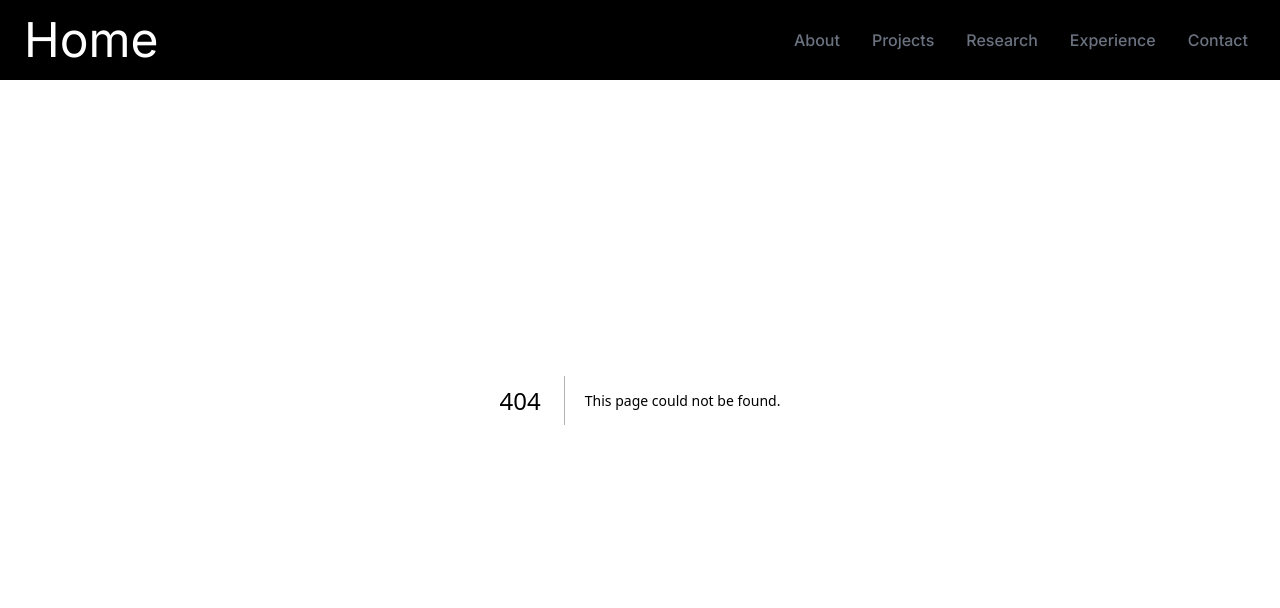
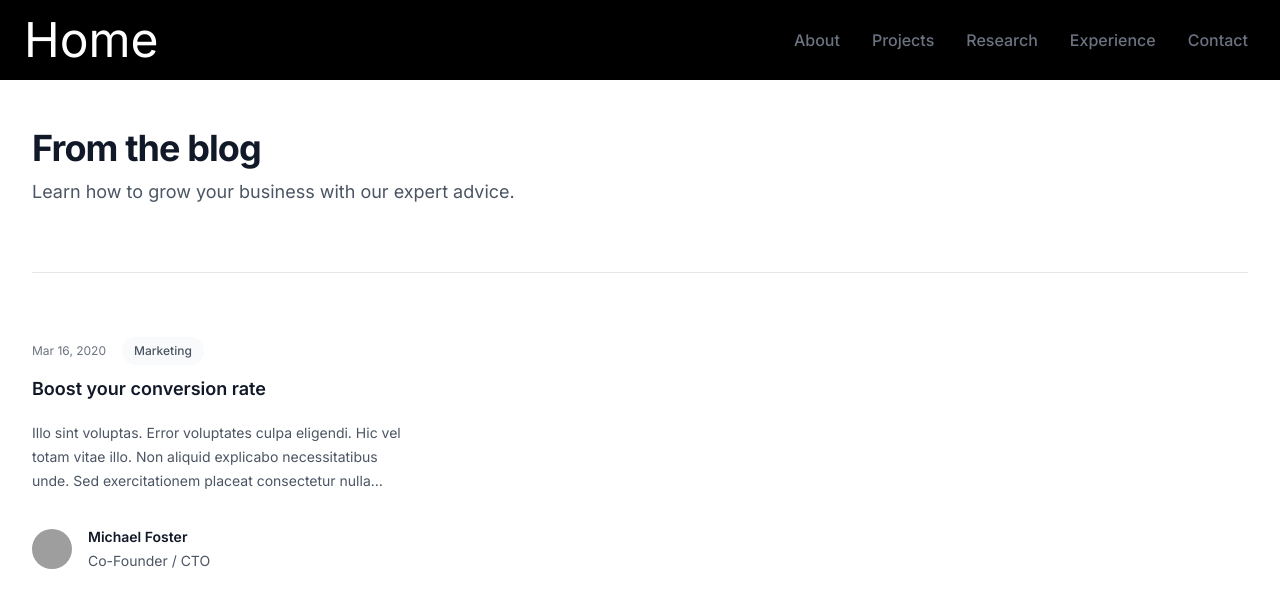
Before and after one commit to huynh-kyle23/personalWeb, a Next.js app: page /research in a window 1280 px wide. Before the commit this address had no page. Shown: the top 608 px of the page. Built offline with nearby package versions, Linux system fonts and the light colour scheme; grey boxes are pictures that could not be loaded.

Commit message:
Added routing to research page.

```diff
--- /dev/null
+++ b/app/research/page.tsx
@@ -0,0 +1,12 @@
+import React from 'react';
+import ResearchSection from "../../components/research_content"
+
+const Research = () => {
+    return (
+        <main className="flex min-h-screen flex-col items-center justify-between p-25">
+        <ResearchSection/>
+      </main>
+    );
+};
+
+export default Research;
--- a/components/Navbar.js
+++ b/components/Navbar.js
@@ -17,7 +17,7 @@ const Navbar = () => {
         <div className="flex justify-between items-center w-full h-20 px-4 text-white bg-black fixed top-0 left-0 z-50">
             <div>
                 <h1 className="text-5xl font-signature ml-2">
-                    <a className="link-underline link-underline-black" href="" target="_blank" rel="noreferrer">
+                    <a className="link-underline link-underline-black" href="/" rel="noreferrer">
                         Home
                     </a>
                 </h1>
--- /dev/null
+++ b/components/research_content.js
@@ -0,0 +1,74 @@
+"use client";
+const posts = [
+    {
+        id: 1,
+        title: 'Boost your conversion rate',
+        href: '#',
+        description:
+            'Illo sint voluptas. Error voluptates culpa eligendi. Hic vel totam vitae illo. Non aliquid explicabo necessitatibus unde. Sed exercitationem placeat consectetur nulla deserunt vel. Iusto corrupti dicta.',
+        date: 'Mar 16, 2020',
+        datetime: '2020-03-16',
+        category: { title: 'Marketing', href: '#' },
+        author: {
+            name: 'Michael Foster',
+            role: 'Co-Founder / CTO',
+            href: '#',
+            imageUrl:
+                'https://images.unsplash.com/photo-1519244703995-f4e0f30006d5?ixlib=rb-1.2.1&ixid=eyJhcHBfaWQiOjEyMDd9&auto=format&fit=facearea&facepad=2&w=256&h=256&q=80',
+        },
+    },
+    // More posts...
+]
+
+export default function ResearchSection() {
+    return (
+        <div className="bg-white py-24 min-h-screen sm:py-32">
+            <div className="mx-auto max-w-7xl px-6 lg:px-8 w-full">
+                <div className="mx-auto max-w-2xl lg:mx-0">
+                    <h2 className="text-3xl font-bold tracking-tight text-gray-900 sm:text-4xl">From the blog</h2>
+                    <p className="mt-2 text-lg leading-8 text-gray-600">
+                        Learn how to grow your business with our expert advice.
+                    </p>
+                </div>
+                <div className="mx-auto mt-10 grid max-w-2xl grid-cols-1 gap-x-8 gap-y-16 border-t border-gray-200 pt-10 sm:mt-16 sm:pt-16 lg:mx-0 lg:max-w-none lg:grid-cols-3">
+                    {posts.map((post) => (
+                        <article key={post.id} className="flex max-w-xl flex-col items-start justify-between">
+                            <div className="flex items-center gap-x-4 text-xs">
+                                <time dateTime={post.datetime} className="text-gray-500">
+                                    {post.date}
+                                </time>
+                                <a
+                                    href={post.category.href}
+                                    className="relative z-10 rounded-full bg-gray-50 px-3 py-1.5 font-medium text-gray-600 hover:bg-gray-100"
+                                >
+                                    {post.category.title}
+                                </a>
+                            </div>
+                            <div className="group relative">
+                                <h3 className="mt-3 text-lg font-semibold leading-6 text-gray-900 group-hover:text-gray-600">
+                                    <a href={post.href}>
+                                        <span className="absolute inset-0" />
+                                        {post.title}
+                                    </a>
+                                </h3>
+                                <p className="mt-5 line-clamp-3 text-sm leading-6 text-gray-600">{post.description}</p>
+                            </div>
+                            <div className="relative mt-8 flex items-center gap-x-4">
+                                <img alt="" src={post.author.imageUrl} className="h-10 w-10 rounded-full bg-gray-50" />
+                                <div className="text-sm leading-6">
+                                    <p className="font-semibold text-gray-900">
+                                        <a href={post.author.href}>
+                                            <span className="absolute inset-0" />
+                                            {post.author.name}
+                                        </a>
+                                    </p>
+                                    <p className="text-gray-600">{post.author.role}</p>
+                                </div>
+                            </div>
+                        </article>
+                    ))}
+                </div>
+            </div>
+        </div>
+    )
+}
```
